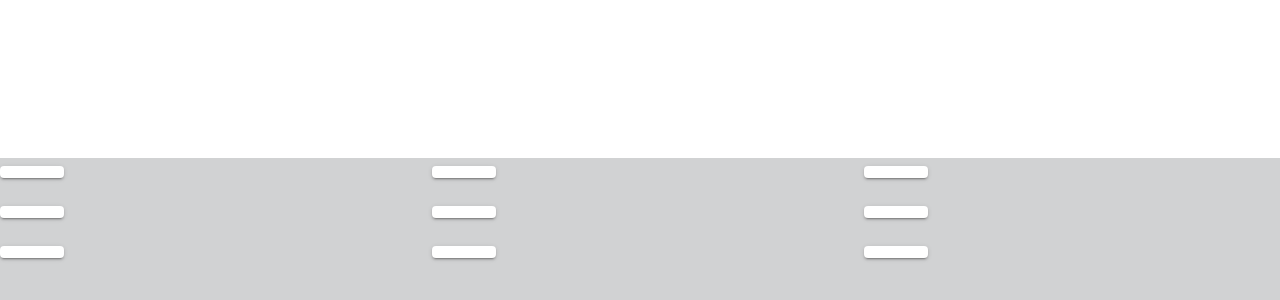
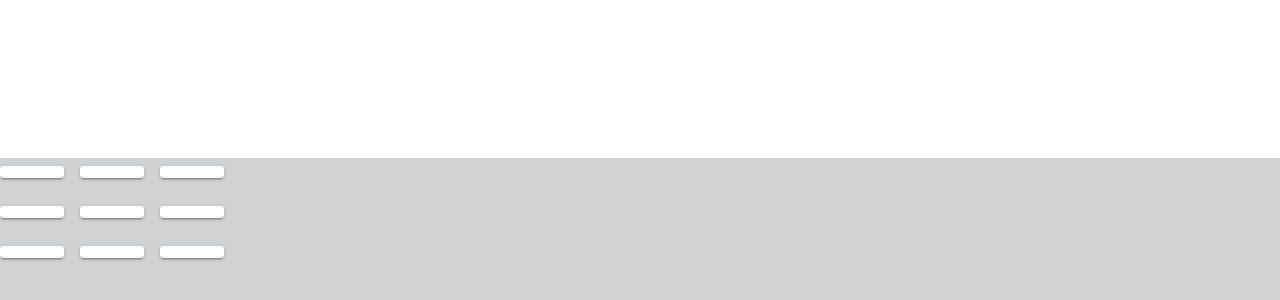
Before and after one commit to chiveslimey/MUI-NextJS-Keyboard, a Next.js app: page / in a window 1280 px wide. Shown: the part 242-542 px from the top of the page. Built offline with nearby package versions, Linux system fonts and the light colour scheme.

Commit message:
Remove unnecessary styles

```diff
--- a/app/page.tsx
+++ b/app/page.tsx
@@ -22,19 +22,12 @@ function Keyboard(props: {
          height: '50vh',
          width: '100vw',
          bottom: 0,
-         flexGrow: 1,
        }}
       >
         <Grid
          container
          direction="column"
          spacing={2}
-         sx={{
-           width: "100vw",
-           display: "flex",
-           justifyContent: "center",
-           alignItems: "center",
-         }}
         >
           {
             props.layout.map((keys, idx) => (
@@ -42,12 +35,11 @@ function Keyboard(props: {
                container
                spacing={2}
                size={12}
-               direction="row"
                key={`[${keys}]-${idx}`}
               >
                 {
                   keys.map((key, idx) => (
-                    <Grid size="grow" key={`${key}-${idx}`} >
+                    <Grid size="auto" key={`${key}-${idx}`} >
                       <Button
                        onClick={() => props.onKeyPress(key)}
                        variant="contained"
```
